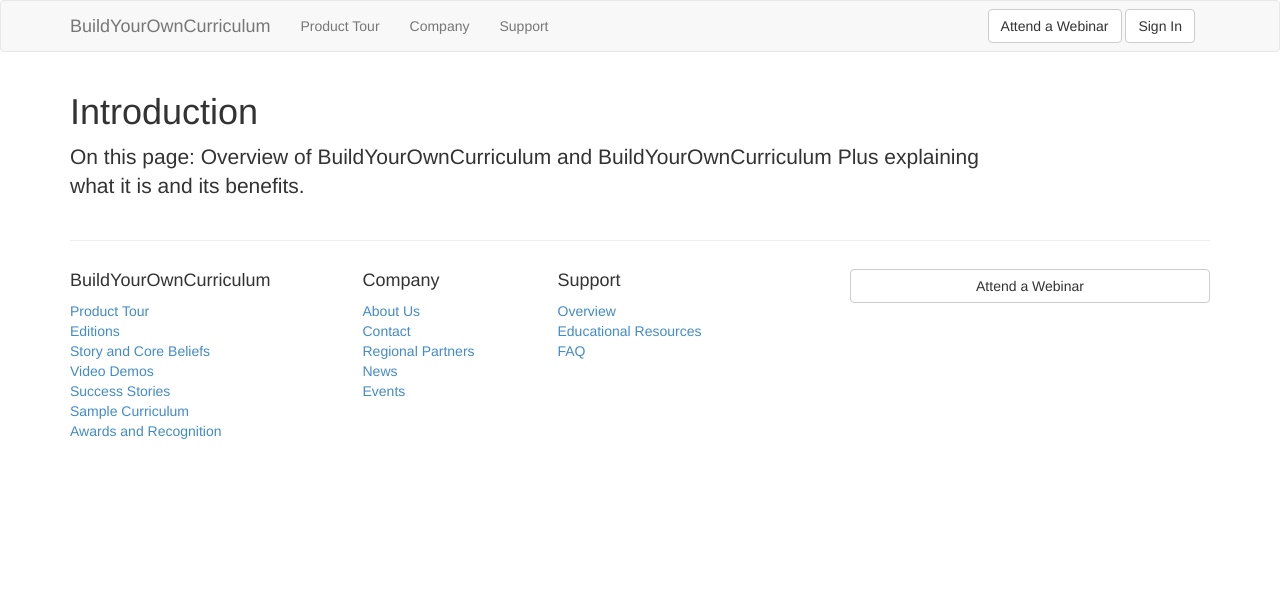
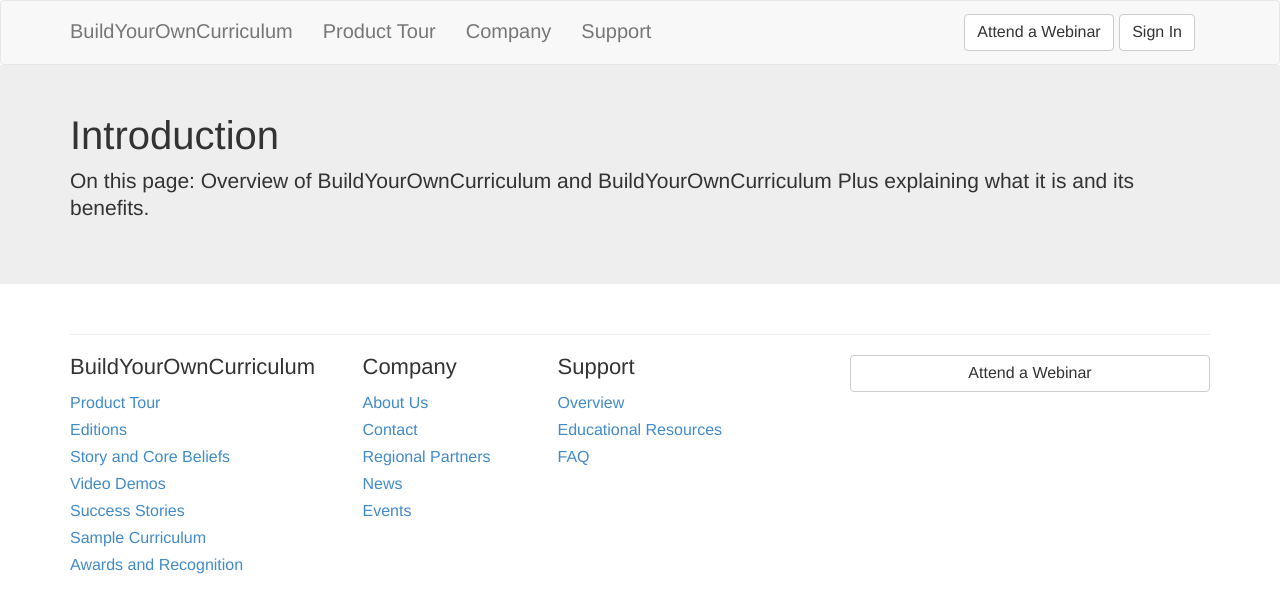
Before and after one commit to kevin-insight/byoc, a Jekyll site: the page built from index.html, in a window 1280 px wide. Shown: the top 613 px of the page. Built offline with Jekyll 4.4.1, drawn with Linux system fonts in a browser that asks for light colours; nearby versions of some CDN libraries.

Commit message:
Defining type styles.

```diff
--- a/_includes/footer.html
+++ b/_includes/footer.html
@@ -0,0 +1,45 @@
+    <footer>
+      <div class="container">
+        <hr>
+        <div class="row">
+          <div class="col-md-3">
+            <h2>BuildYourOwnCurriculum</h2>
+            <ul>
+              <li><a href="{{ site.baseurl }}/product">Product Tour</a></li>
+              <li><a href="{{ site.baseurl }}/editions">Editions</a></li>
+              <li><a href="{{ site.baseurl }}/story">Story and Core Beliefs</a></li>
+              <li><a href="{{ site.baseurl }}/video-demos">Video Demos</a></li>
+              <li><a href="{{ site.baseurl }}/success-stories">Success Stories</a></li>
+              <li><a href="{{ site.baseurl }}/sample-curriculum">Sample Curriculum</a></li>
+              <li><a href="{{ site.baseurl }}/awards">Awards and Recognition</a></li>
+            </ul>
+          </div>
+          <div class="col-md-2">
+            <h2>Company</h2>
+            <ul>
+              <li><a href="{{ site.baseurl }}/company">About Us</a></li>
+              <li><a href="{{ site.baseurl }}/contact">Contact</a></li>
+              <li><a href="{{ site.baseurl }}/regional-partners">Regional Partners</a></li>
+              <li><a href="{{ site.baseurl }}/news">News</a></li>
+              <li><a href="{{ site.baseurl }}/events">Events</a></li>
+            </ul>
+          </div>
+          <div class="col-md-3">
+            <h2>Support</h2>
+            <ul>
+              <li><a href="{{ site.baseurl }}/support">Overview</a></li>
+              <li><a href="{{ site.baseurl }}/educational-resources">Educational Resources</a></li>
+              <li><a href="{{ site.baseurl }}/faq">FAQ</a></li>
+            </ul>
+          </div>
+          <div class="col-md-4">
+            <a style="width: 100%" href="{{ site.baseurl }}/webinars" type="button" class="btn btn-default">Attend a Webinar</a>
+          </div>
+        </div>
+      </div>
+    </footer>
+
+    <script src="https://ajax.googleapis.com/ajax/libs/jquery/1.11.1/jquery.min.js"></script>
+    <script src="{{ site.baseurl}}/js/bootstrap.min.js"></script>
+  </body>
+</html>
--- a/_includes/header.html
+++ b/_includes/header.html
@@ -0,0 +1,45 @@
+<!DOCTYPE html>
+<html lang="en">
+  <head>
+    <meta charset="utf-8">
+    <meta http-equiv="X-UA-Compatible" content="IE=edge">
+    <meta name="viewport" content="width=device-width, initial-scale=1">
+    <title>{% if page.title %}{{ page.title }} |{% endif %} BuildYourOwnCurriculum</title>
+
+    <link href="{{ site.baseurl }}/css/bootstrap.min.css" rel="stylesheet">
+    <link href="{{ site.baseurl }}/css/main.css" rel="stylesheet">
+
+    <!-- HTML5 Shim and Respond.js IE8 support of HTML5 elements and media queries -->
+    <!--[if lt IE 9]>
+      <script src="https://oss.maxcdn.com/html5shiv/3.7.2/html5shiv.min.js"></script>
+      <script src="https://oss.maxcdn.com/respond/1.4.2/respond.min.js"></script>
+    <![endif]-->
+  </head>
+  <body>
+    <nav class="navbar navbar-default" role="navigation">
+      <div class="container">
+        <!-- Brand and toggle get grouped for better mobile display -->
+        <div class="navbar-header">
+          <button type="button" class="navbar-toggle" data-toggle="collapse" data-target="#bs-example-navbar-collapse-1">
+            <span class="sr-only">Toggle navigation</span>
+            <span class="icon-bar"></span>
+            <span class="icon-bar"></span>
+            <span class="icon-bar"></span>
+          </button>
+          <a class="navbar-brand" href="{{ site.baseurl }}/">BuildYourOwnCurriculum</a>
+        </div>
+
+        <!-- Collect the nav links, forms, and other content for toggling -->
+        <div class="collapse navbar-collapse" id="bs-example-navbar-collapse-1">
+          <ul class="nav navbar-nav">
+            <li><a href="{{ site.baseurl }}/product">Product Tour</a></li>
+            <li><a href="{{ site.baseurl }}/company">Company</a></li>
+            <li><a href="{{ site.baseurl }}/support">Support</a></li>
+          </ul>
+          <div class="navbar-right">
+            <a href="{{ site.baseurl }}/webinars" type="button" class="btn btn-default navbar-btn">Attend a Webinar</a>
+            <a href="http://admin.buildyourowncurriculum.com" type="button" class="btn btn-default navbar-btn">Sign In</a>
+          </div>
+        </div><!-- /.navbar-collapse -->
+      </div><!-- /.container -->
+    </nav>
--- a/_layouts/default.html
+++ b/_layouts/default.html
@@ -1,93 +1,5 @@
-<!DOCTYPE html>
-<html lang="en">
-  <head>
-    <meta charset="utf-8">
-    <meta http-equiv="X-UA-Compatible" content="IE=edge">
-    <meta name="viewport" content="width=device-width, initial-scale=1">
-    <title>{% if page.title %}{{ page.title }} |{% endif %} BuildYourOwnCurriculum</title>
-
-    <link href="{{ site.baseurl }}/css/bootstrap.min.css" rel="stylesheet">
-    <link href="{{ site.baseurl }}/css/main.css" rel="stylesheet">
-
-    <!-- HTML5 Shim and Respond.js IE8 support of HTML5 elements and media queries -->
-    <!--[if lt IE 9]>
-      <script src="https://oss.maxcdn.com/html5shiv/3.7.2/html5shiv.min.js"></script>
-      <script src="https://oss.maxcdn.com/respond/1.4.2/respond.min.js"></script>
-    <![endif]-->
-  </head>
-  <body>
-    <nav class="navbar navbar-default" role="navigation">
-      <div class="container">
-        <!-- Brand and toggle get grouped for better mobile display -->
-        <div class="navbar-header">
-          <button type="button" class="navbar-toggle" data-toggle="collapse" data-target="#bs-example-navbar-collapse-1">
-            <span class="sr-only">Toggle navigation</span>
-            <span class="icon-bar"></span>
-            <span class="icon-bar"></span>
-            <span class="icon-bar"></span>
-          </button>
-          <a class="navbar-brand" href="{{ site.baseurl }}/">BuildYourOwnCurriculum</a>
-        </div>
-
-        <!-- Collect the nav links, forms, and other content for toggling -->
-        <div class="collapse navbar-collapse" id="bs-example-navbar-collapse-1">
-          <ul class="nav navbar-nav">
-            <li><a href="{{ site.baseurl }}/product">Product Tour</a></li>
-            <li><a href="{{ site.baseurl }}/company">Company</a></li>
-            <li><a href="{{ site.baseurl }}/support">Support</a></li>
-          </ul>
-          <div class="navbar-right">
-            <a href="{{ site.baseurl }}/webinars" type="button" class="btn btn-default navbar-btn">Attend a Webinar</a>
-            <a href="http://admin.buildyourowncurriculum.com" type="button" class="btn btn-default navbar-btn">Sign In</a>
-          </div>
-        </div><!-- /.navbar-collapse -->
-      </div><!-- /.container -->
-    </nav>
+{% include header.html %}
 
     {{ content }}
 
-    <footer>
-      <div class="container">
-        <hr>
-        <div class="row">
-          <div class="col-md-3">
-            <h4>BuildYourOwnCurriculum</h4>
-            <ul>
-              <li><a href="{{ site.baseurl }}/product">Product Tour</a></li>
-              <li><a href="{{ site.baseurl }}/editions">Editions</a></li>
-              <li><a href="{{ site.baseurl }}/story">Story and Core Beliefs</a></li>
-              <li><a href="{{ site.baseurl }}/video-demos">Video Demos</a></li>
-              <li><a href="{{ site.baseurl }}/success-stories">Success Stories</a></li>
-              <li><a href="{{ site.baseurl }}/sample-curriculum">Sample Curriculum</a></li>
-              <li><a href="{{ site.baseurl }}/awards">Awards and Recognition</a></li>
-            </ul>
-          </div>
-          <div class="col-md-2">
-            <h4>Company</h4>
-            <ul>
-              <li><a href="{{ site.baseurl }}/company">About Us</a></li>
-              <li><a href="{{ site.baseurl }}/contact">Contact</a></li>
-              <li><a href="{{ site.baseurl }}/regional-partners">Regional Partners</a></li>
-              <li><a href="{{ site.baseurl }}/news">News</a></li>
-              <li><a href="{{ site.baseurl }}/events">Events</a></li>
-            </ul>
-          </div>
-          <div class="col-md-3">
-            <h4>Support</h4>
-            <ul>
-              <li><a href="{{ site.baseurl }}/support">Overview</a></li>
-              <li><a href="{{ site.baseurl }}/educational-resources">Educational Resources</a></li>
-              <li><a href="{{ site.baseurl }}/faq">FAQ</a></li>
-            </ul>
-          </div>
-          <div class="col-md-4">
-            <a style="width: 100%" href="{{ site.baseurl }}/webinars" type="button" class="btn btn-default navbar-btn">Attend a Webinar</a>
-          </div>
-        </div>
-      </div>
-    </footer>
-
-    <script src="https://ajax.googleapis.com/ajax/libs/jquery/1.11.1/jquery.min.js"></script>
-    <script src="{{ site.baseurl}}/js/bootstrap.min.js"></script>
-  </body>
-</html>
+{% include footer.html %}
--- a/_layouts/page.html
+++ b/_layouts/page.html
@@ -3,5 +3,7 @@ layout: default
 ---
 
 <div class="container">
+  <div class="main-content">
   {{ content }}
+  </div>
 </div>
--- a/css/main.css
+++ b/css/main.css
@@ -1,7 +1,116 @@
+/*
+ * Typography
+ */
+
+html {
+  font-size: 16px;
+}
+@media (min-width: 768px) {
+  html {
+    font-size: 20px;
+  }
+}
+body {
+  font-size: 1rem;
+  line-height: 1.35rem;
+}
+.main-content {
+  margin-top: 30px;
+  max-width: 675px;
+}
+p {
+  margin-top: 0px;
+  margin-bottom: 1rem;
+}
+h1,
+h2,
+h3,
+h4,
+h5,
+h6 {
+  margin-top: 1.5rem;
+  margin-bottom: .5rem;
+}
+h1 {
+  margin-top: 0px;
+  font-size: 1.2rem;
+}
+h2 {
+  font-size: 1.1rem;
+}
+ul {
+  padding-left: 20px;
+}
+ol {
+  padding-left: 30px;
+}
+ul li,
+ol li {
+  margin-top: 0px;
+  margin-bottom: .75rem;
+}
+blockquote {
+  border-left: none;
+  font-size: .9rem;
+  line-height: 1.35;
+  padding-left: 2.25rem;
+  padding-right: 2.25rem;
+}
+
+/*
+ * Buttons
+ */
+
+.btn {
+  font-size: 14px;
+}
+@media (min-width: 768px) {
+  .btn {
+    font-size: 16px;
+  }
+}
+
+/*
+ * Navigation bar
+ */
+
+.navbar {
+  padding-top: 5px;
+  padding-bottom: 5px;
+  margin-bottom: 0px;
+}
+.nav > li {
+  margin-bottom: 0px;
+}
+.navbar-brand {
+  font-size: 18px;
+}
+@media (min-width: 768px) {
+  .navbar-brand {
+    font-size: 20px;
+  }
+}
+
+/*
+ * Jumbotron
+ */
+
+.jumbotron h1 {
+  font-size: 2rem;
+}
+
+/*
+ * Footer
+ */
+
 footer ul {
   list-style: none;
   padding-left: 0;
+  font-size: 16px;
 }
-.lead {
-  max-width: 920px;
+footer h2 {
+  margin-top: 0px;
 }
+footer ul li {
+  margin-bottom: 0px;
+}
--- a/index.html
+++ b/index.html
@@ -2,7 +2,9 @@
 layout: default
 ---
 
-<div class="container">
-  <h1>Introduction</h1>
-  <p class="lead">On this page: Overview of BuildYourOwnCurriculum and BuildYourOwnCurriculum Plus explaining what it is and its benefits.</p>
+<div class="jumbotron">
+  <div class="container">
+    <h1>Introduction</h1>
+    <p>On this page: Overview of BuildYourOwnCurriculum and BuildYourOwnCurriculum Plus explaining what it is and its benefits.</p>
+  </div>
 </div>
```
Also changed, not shown: support/index.md (+1 -1 lines), test/index.md (added, +32 -0 lines).
